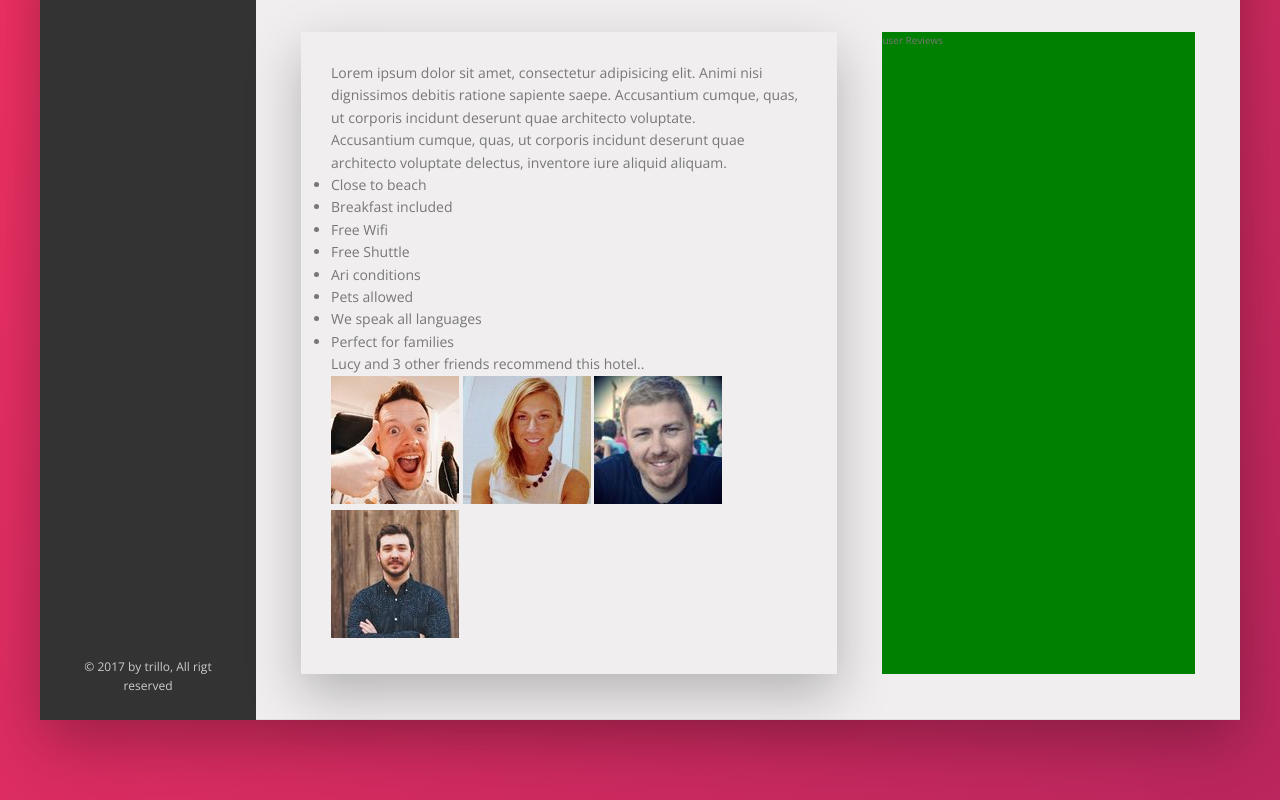
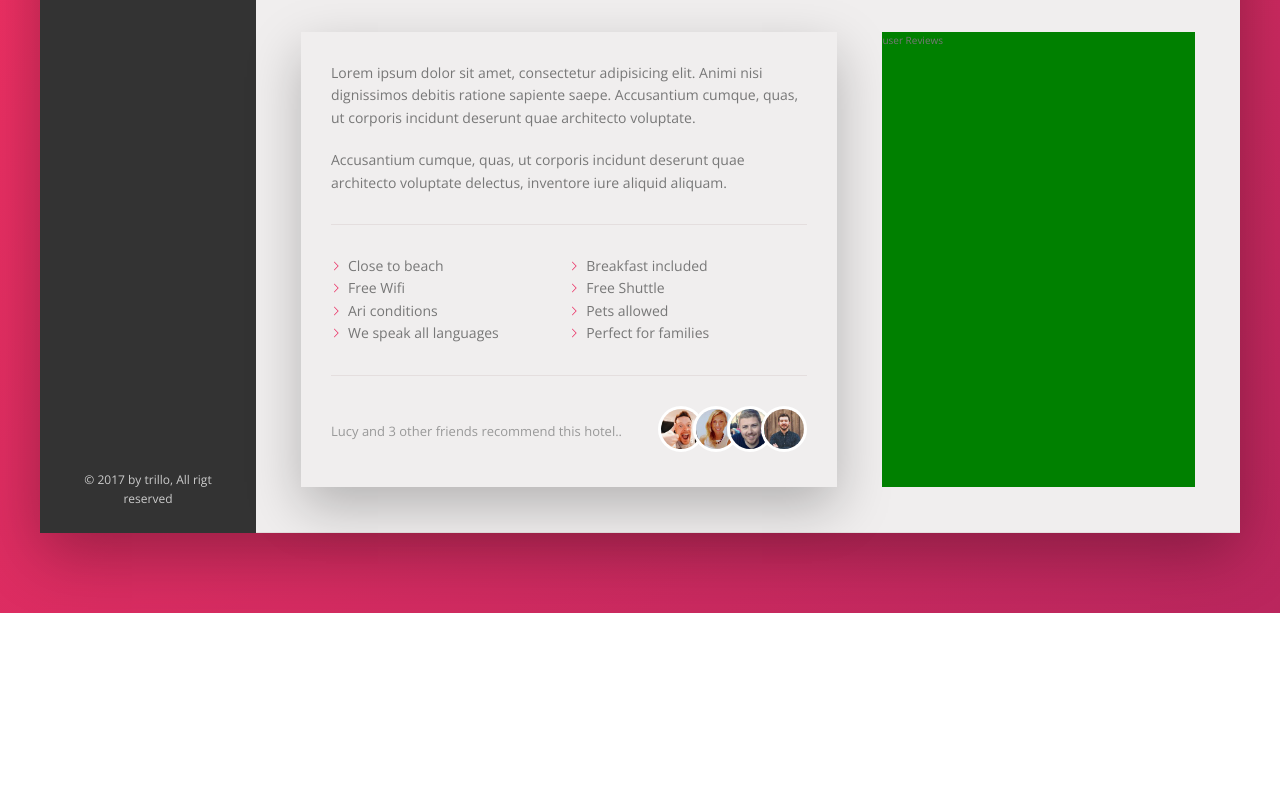
Before and after one commit to rehan-sattar/trillo, a website: page index.html in a window 1280 px wide. Shown: the part 619-1419 px from the top of the page. After the commit the page ends 1232 px from the top, so only its background shows below. Drawn offline with nearby package versions, Linux system fonts and the light colour scheme.

Commit message:
NEW: add hotel view contens and recommends sections

```diff
--- a/index.html
+++ b/index.html
@@ -154,10 +154,10 @@
                 cumque, quas, ut corporis incidunt deserunt quae architecto
                 voluptate.
               </p>
-              <div class="paragraph">
+              <p class="paragraph">
                 Accusantium cumque, quas, ut corporis incidunt deserunt quae
                 architecto voluptate delectus, inventore iure aliquid aliquam.
-              </div>
+              </p>
               <ul class="list">
                 <li class="list__item">Close to beach</li>
                 <li class="list__item">Breakfast included</li>
--- a/sass/_base.scss
+++ b/sass/_base.scss
@@ -16,7 +16,7 @@ Grey dark 3: #999
 
 */
 
-$border-bottom-line: 1px solid #e4dede;
+$border-line: 1px solid #e4dede;
 
 :root {
   --color-primary: #eb2f64;
--- a/sass/_components.scss
+++ b/sass/_components.scss
@@ -194,7 +194,7 @@
 .overview {
   display: flex;
   align-items: center;
-  border-bottom: $border-bottom-line;
+  border-bottom: $border-line;
 
   &__heading {
     font-size: 2.25rem;
@@ -289,3 +289,61 @@
     box-shadow: none;
   }
 }
+
+// PARAGRAPH
+.paragraph:not(:last-of-type) {
+  margin-bottom: 2rem;
+}
+
+// LIST
+.list {
+  list-style-type: none;
+  margin: 3rem 0;
+  padding: 3rem 0;
+  border-top: $border-line;
+  border-bottom: $border-line;
+
+  display: flex;
+  flex-wrap: wrap;
+
+  &__item {
+    flex: 0 0 50%;
+    border-bottom: 0.7rem;
+  }
+
+  &__item::before {
+    content: '';
+    display: inline-block;
+    height: 1rem;
+    width: 1rem;
+    margin-right: 0.7rem;
+    background-color: var(--color-primary);
+    mask-image: url(../img/chevron-thin-right.svg);
+    mask-size: cover;
+    -webkit-mask-image: url('../img/chevron-thin-right.svg');
+    -webkit-mask-size: cover;
+  }
+}
+// RECOMMEND
+
+.recommend {
+  font-size: 1.3rem;
+  color: var(--color-grey-dark-3);
+  display: flex;
+  align-items: center;
+
+  &__count {
+    margin-right: auto;
+  }
+
+  &__photo {
+    box-sizing: content-box;
+    height: 4rem;
+    width: 4rem;
+    border-radius: 50%;
+    border: 3px solid #ffff;
+    &:not(:last-of-type) {
+      margin-right: -1.5rem;
+    }
+  }
+}
--- a/sass/_layout.scss
+++ b/sass/_layout.scss
@@ -38,7 +38,7 @@
   display: flex;
   padding: 4.5rem;
   background-color: var(--color-grey-light-3);
-  border-bottom: $border-bottom-line;
+  border-bottom: $border-line;
 }
 
 .description {
```
Also changed, not shown: css/style.css.
